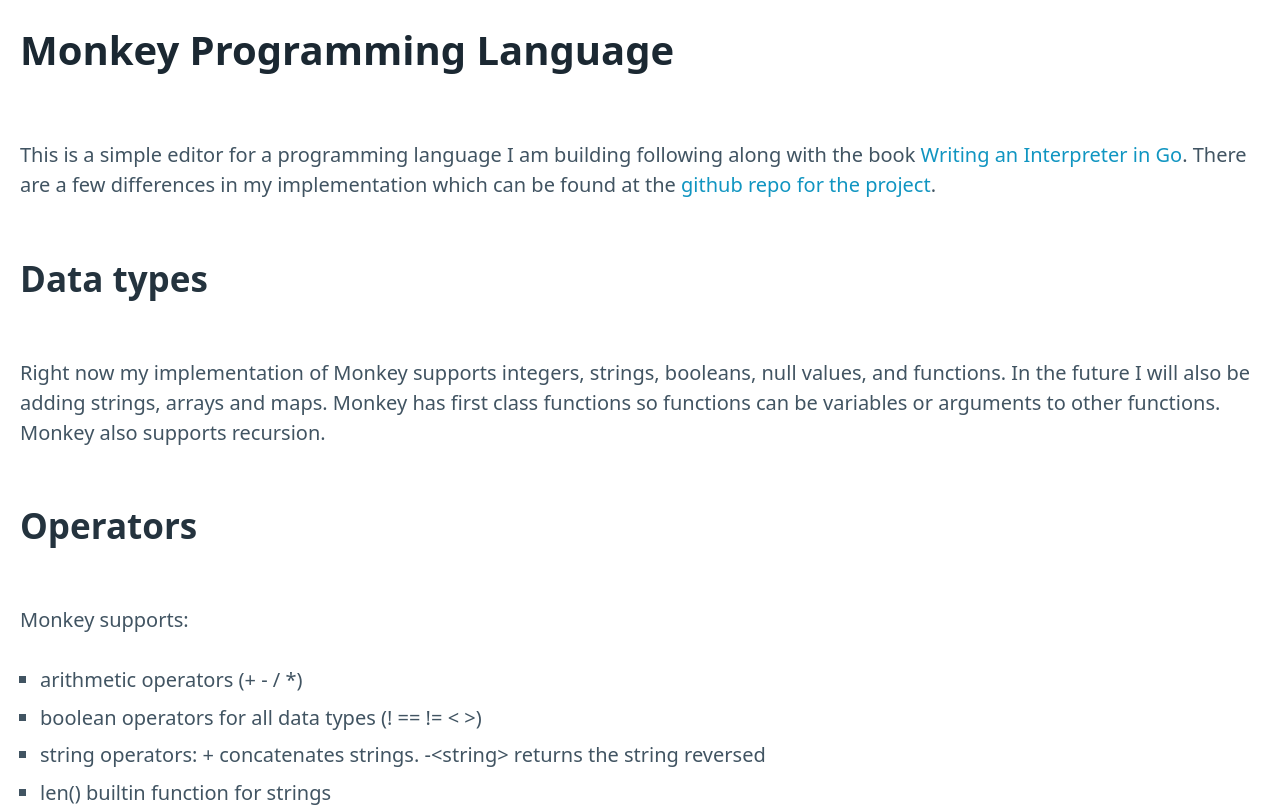
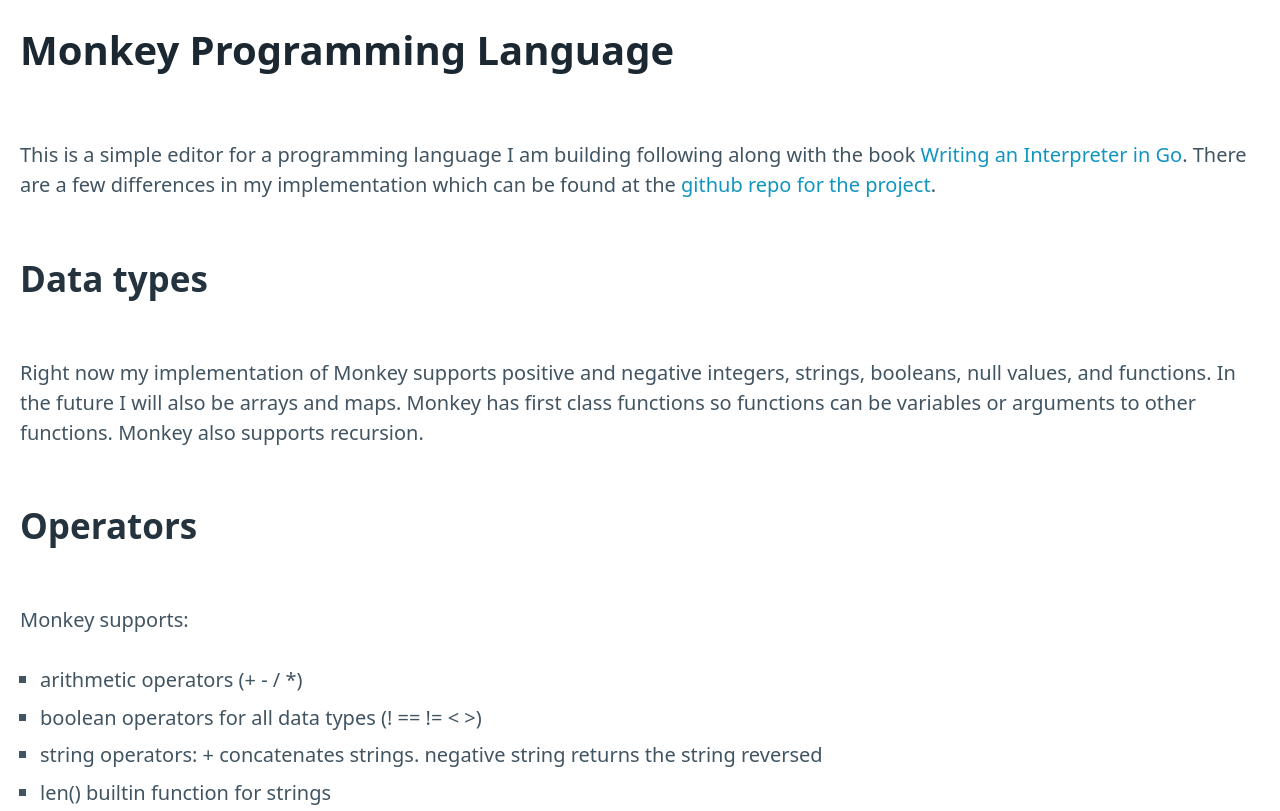
Before and after one commit to stilt0n/monkey-client, a plain HTML site: page index.html in a window 1280 px wide. Shown: the top 811 px of the page. Drawn offline with nearby package versions, Linux system fonts and the light colour scheme.

Commit message:
update about section

```diff
--- a/index.html
+++ b/index.html
@@ -21,9 +21,10 @@
       </p>
       <h2>Data types</h2>
       <p>
-        Right now my implementation of Monkey supports integers, strings, booleans, null values, and functions.
-        In the future I will also be adding strings, arrays and maps. Monkey has first class functions so
-        functions can be variables or arguments to other functions. Monkey also supports recursion.
+        Right now my implementation of Monkey supports positive and negative integers, strings, booleans,
+        null values, and functions. In the future I will also be arrays and maps.
+        Monkey has first class functions so functions can be variables or arguments to other functions.
+        Monkey also supports recursion.
       </p>
       <h2>Operators</h2>
       <p>
@@ -31,7 +32,7 @@
         <ul>
           <li>arithmetic operators (+ - / *)</li>
           <li>boolean operators for all data types (! == != &lt; &gt;)</li>
-          <li>string operators: + concatenates strings. -&lt;string&gt; returns the string reversed</li>
+          <li>string operators: + concatenates strings. negative string returns the string reversed</li>
           <li>len() builtin function for strings</li>
         </ul>
       </p>
```
